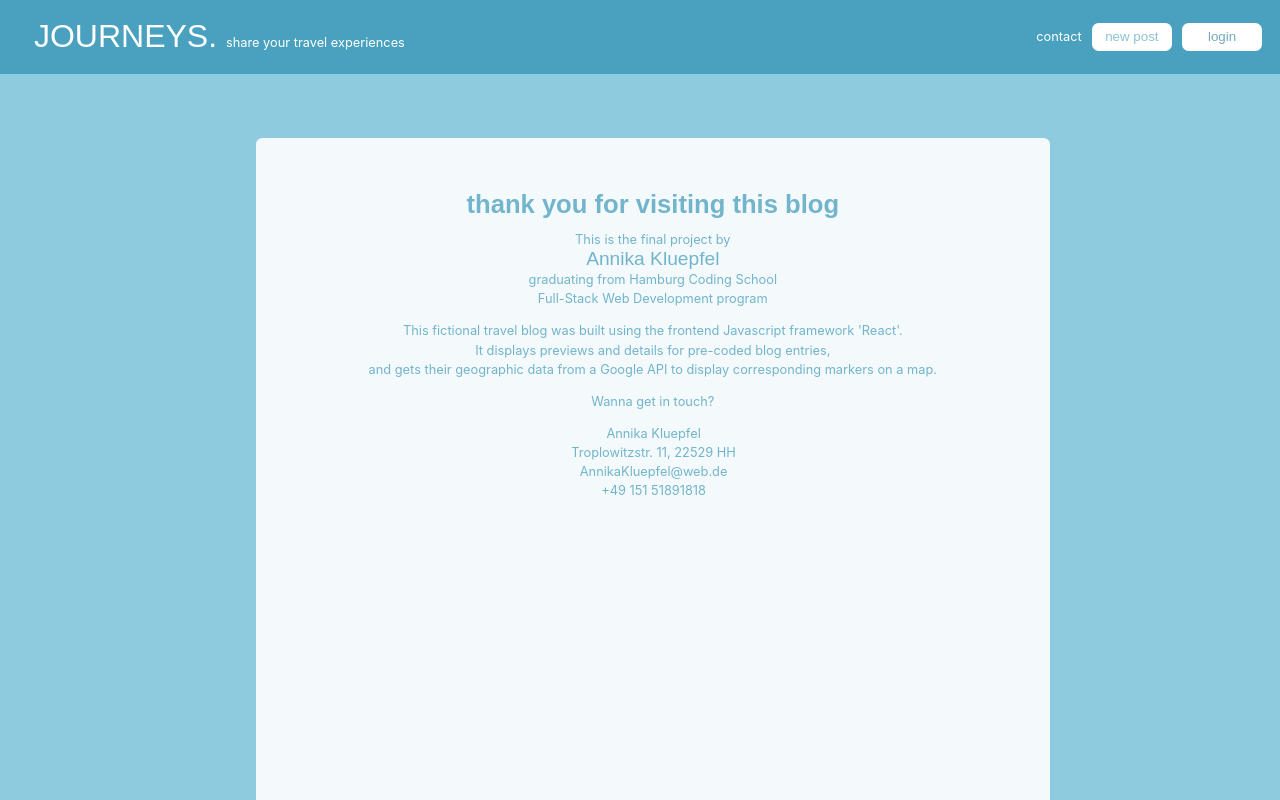
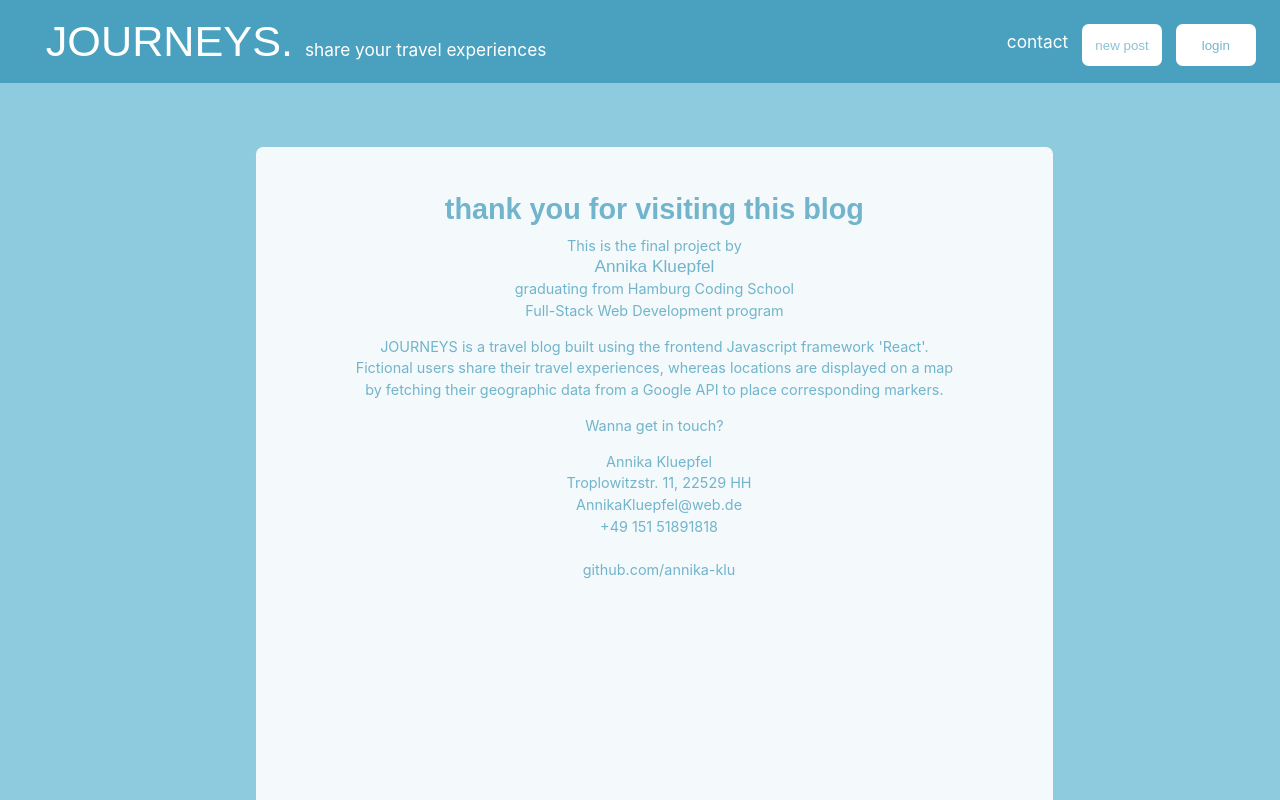
Before and after one commit to Annika-Klu/journeys-react-app, a React (Create React App) app: page /contact in a window 1280 px wide. Shown: the top 800 px of the page. Built offline with nearby package versions, Linux system fonts and the light colour scheme; a web font is replaced by a local one.

Commit message:
layout improvements on several components.

```diff
--- a/src/App.css
+++ b/src/App.css
@@ -8,7 +8,7 @@ body {
   background-repeat: no-repeat; */
   background-color: rgba(31, 152, 192, 0.5);
   color: white;
-  font-size: 0.8em;
+  font-size: 0.9em;
 }
 
 a {
--- a/src/Body/Body.css
+++ b/src/Body/Body.css
@@ -2,12 +2,11 @@
 
 .body-wrap {
   display: flex;
-  font-size: 1.2em;
 }
 
 .title {
   font-family: flood-std, sans-serif;
-  font-size: 1.5em;
+  font-size: 2em;
 }
 
 .single-page {
@@ -17,12 +16,29 @@
   height: 100vh;
 }
 
+.single-page-content {
+  width: 80%;
+  margin-left: 10%;
+}
+
 .box {
   text-align: center;
   background-color: rgba(255, 255, 255, 0.9);
   border-radius: 0.5em;
   padding: 1.5em 1em;
   line-height: 1.5em;
+}
+
+button {
+  border-style: none;
+  margin-top: 10%;
+  padding: 1em 0.5em;
+  color: rgba(27, 134, 170, 0.6);
+}
+
+.bright-btn {
+  width: 25%;
+  background-color: rgba(27, 134, 170, 0.05);
 }
 
 /*ENTRIES*/
@@ -98,8 +114,8 @@
 /*single entry page*/
 
 .single-entry-wrap {
-  width: 60%;
-  margin: 5% 0 0 20%;
+  width: 70%;
+  margin: 5% 0 0 15%;
 }
 
 .entry-detail {
@@ -136,12 +152,7 @@
   width: 80%;
 }
 
-.view-all-btn {
-  width: 25%;
-  margin-top: 10%;
-  padding: 1em 0.5em;
-  background-color: rgba(27, 134, 170, 0.05);
-}
+
 
 /*responsiveness - entry detail*/
 
@@ -208,8 +219,11 @@
 /*CONTACT PAGE*/
 
 #contact-header {
-  font-size: 2em;
   margin: 5% 0 2% 0;
+}
+
+#my-name {
+  font-size: 1.2em;
 }
 
 #contact-details {
@@ -232,3 +246,8 @@ form input {
   width: 40vw;
   height: 20vh;
 }
+
+#new-post-btn:hover {
+  background-color: rgba(27, 134, 170, 0.6);
+  color: white;
+}
--- a/src/Body/Contact/Contact.js
+++ b/src/Body/Contact/Contact.js
@@ -1,17 +1,18 @@
 function Contact() {
     return (
         <div className='single-page box'>
-            <h2 className='title' id="contact-header">thank you for visiting this blog</h2>
+            <div className='single-page-content'>
+                <h2 className='title' id='contact-header'>thank you for visiting this blog</h2>
                 <p>
                     This is the final project by
-                <br/> <span className='title'>Annika Kluepfel</span>
+                    <br/> <span className='title' id='my-name'>Annika Kluepfel</span>
                     <br/> graduating from Hamburg Coding School
                     <br/> Full-Stack Web Development program
                 </p>
                 <p>
-                This fictional travel blog was built using the frontend Javascript framework 'React'.
-                <br/> It displays previews and details for pre-coded blog entries,
-                <br/> and gets their geographic data from a Google API to display corresponding markers on a map.
+                    JOURNEYS is a travel blog built using the frontend Javascript framework 'React'.
+                    <br/> Fictional users share their travel experiences, whereas locations are displayed on a map by
+                    fetching their geographic data from a Google API to place corresponding markers.
                 </p>
                 <p hidden={true}>
                     <span className='title'>Thank you</span>
@@ -29,7 +30,10 @@ function Contact() {
                         <li>Troplowitzstr. 11, 22529 HH</li>
                         <li>AnnikaKluepfel@web.de</li>
                         <li>+49 151 51891818</li>
+                        <br/>
+                        <li>github.com/annika-klu</li>
                     </ul>
+                </div>
             </div>
         </div>
     )
--- a/src/Body/Entries/EntryDetail.js
+++ b/src/Body/Entries/EntryDetail.js
@@ -27,7 +27,7 @@ function EntryDetail ({ entries }) {
                 <span>{entries[id].author}</span>
                 <p>{entries[id].description}</p>
             </div>
-            <button className='view-all-btn'>
+            <button className='bright-btn'>
                 <Link to={`/`} className='view-all-link'>View all entries</Link>
             </button>
         </div>
--- a/src/Body/Newpost/NewPost.js
+++ b/src/Body/Newpost/NewPost.js
@@ -5,7 +5,7 @@ function NewPost() {
 
     return (
         <div className='single-page box'>
-            <h2 className='page-heading'>share your journey!</h2>
+            <h2 className='title'>share your journey!</h2>
             <br/>
             <form>
                 <label htmlFor='location'> Which city/place did you travel to?
@@ -22,7 +22,8 @@ function NewPost() {
                     <br/>
                     <input id='description' type='text' required></input>
                 </label>
-
+                <br/>
+                <button type='submit' id='new-post-btn' className='bright-btn'>share!</button>
             </form>
         </div>
     )
--- a/src/Navbar/Navbar.css
+++ b/src/Navbar/Navbar.css
@@ -5,9 +5,8 @@
     justify-content: space-between;
     height: 6vh;
     padding: 1em;
-    /* background-image: url('https://images.pexels.com/photos/19670/pexels-photo.jpg?auto=compress&cs=tinysrgb&dpr=2&w=500');
-    background-size: 1000px; */
     background-color: rgba(27, 134, 170, 0.6);
+    font-size: 1.2em;
   }
 
   .nav-left, .nav-right {
@@ -44,7 +43,6 @@
   actually corrupts the basic idea of using icons, namely to provide quick-to-grasp visual information instead of written one */
 
   nav div button {
-    color: rgba(20, 112, 143, 0.6);
     background-color: white;
     /* width: 8em;
     text-align: left; */
```
Lines whose indentation alone changed are shown as unchanged.
